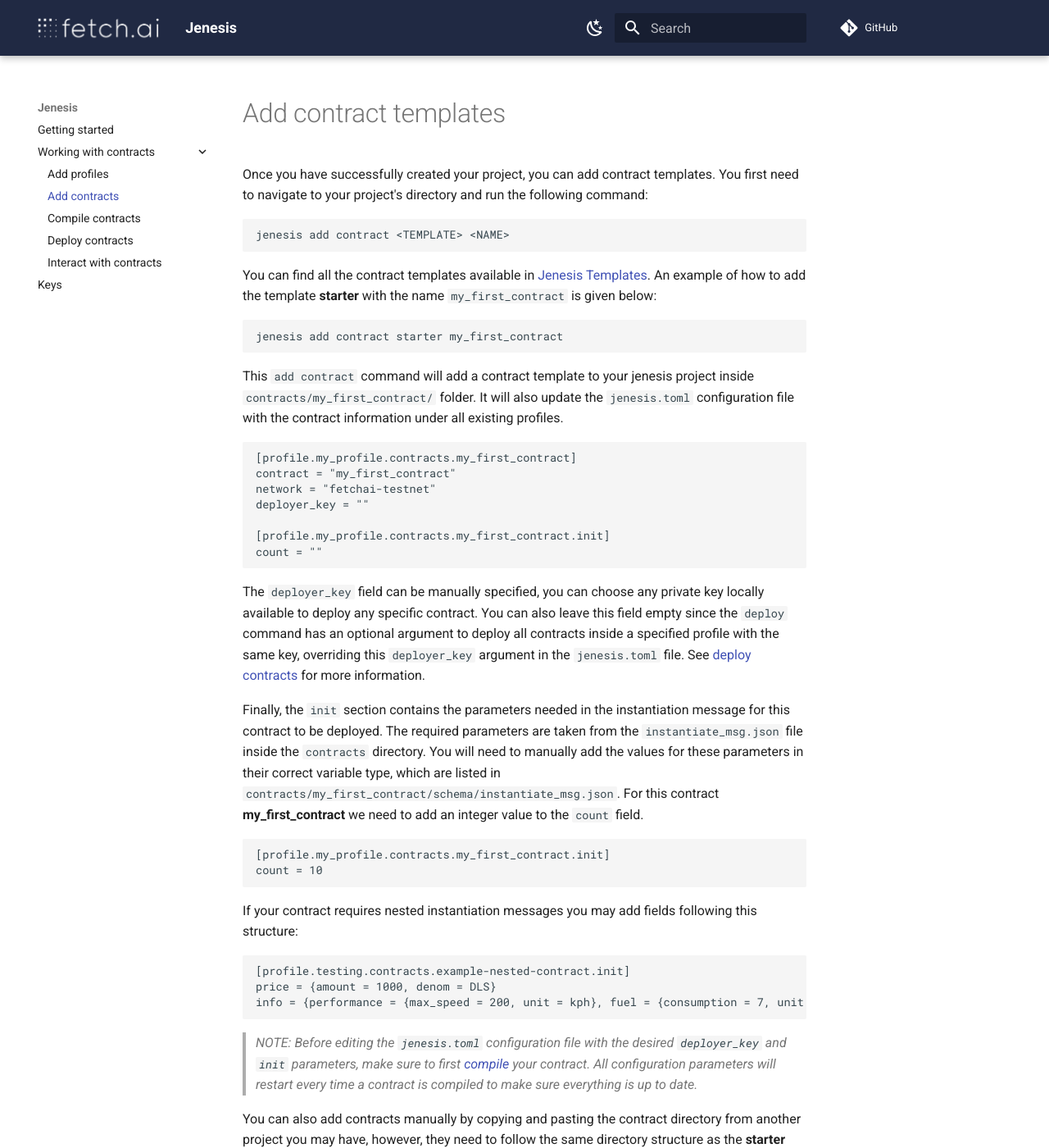
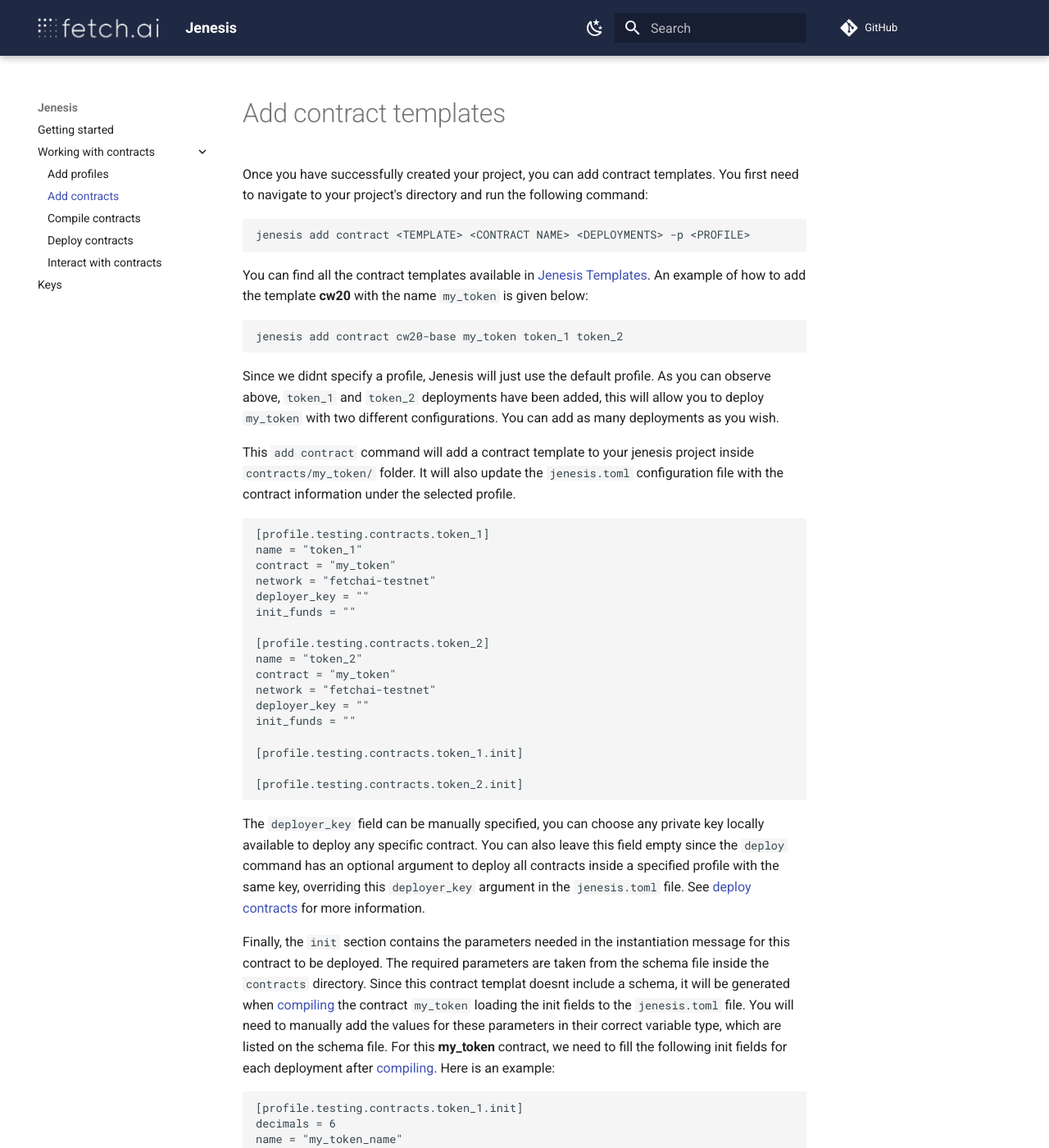
Before and after one commit to fetchai/jenesis, an MkDocs documentation site: the page built from docs/add-contracts.md, in a window 1280 px wide and 1400 px high. Shown: the whole window at 82% size. Built offline with MkDocs 1.6.1 and Material for MkDocs 9.7.7, drawn with Linux system fonts in a browser that asks for light colours; comment, search, counter and statistics services are not loaded; some of the changed text lies outside the part shown.

Commit message:
docs: updates on contract and deployments

````diff
--- a/docs/add-contracts.md
+++ b/docs/add-contracts.md
@@ -2,33 +2,55 @@
 Once you have successfully created your project, you can add contract templates. You first need to navigate to your project's directory and run the following command:
 
 ```
-jenesis add contract <TEMPLATE> <NAME>
+jenesis add contract <TEMPLATE> <CONTRACT NAME> <DEPLOYMENTS> -p <PROFILE>
 ```
 You can find all the contract templates available in [Jenesis Templates](https://github.com/fetchai/jenesis-templates).
-An example of how to add the template **starter** with the name `my_first_contract` is given below:
+An example of how to add the template **cw20** with the name `my_token` is given below:
 
 ```
-jenesis add contract starter my_first_contract
+jenesis add contract cw20-base my_token token_1 token_2
 ```
 
-This ```add contract``` command will add a contract template to your jenesis project inside `contracts/my_first_contract/` folder. It will also update the `jenesis.toml` configuration file with the contract information under all existing profiles.
+Since we didnt specify a profile, Jenesis will just use the default profile. As you can observe above, `token_1` and `token_2` deployments have been added, this will allow you to deploy `my_token` with two different configurations. You can add as many deployments as you wish.
+
+This ```add contract``` command will add a contract template to your jenesis project inside `contracts/my_token/` folder. It will also update the `jenesis.toml` configuration file with the contract information under the selected profile.
 
 ```
-[profile.my_profile.contracts.my_first_contract]
-contract = "my_first_contract"
+[profile.testing.contracts.token_1]
+name = "token_1"
+contract = "my_token"
 network = "fetchai-testnet"
 deployer_key = ""
+init_funds = ""
 
-[profile.my_profile.contracts.my_first_contract.init]
-count = ""
+[profile.testing.contracts.token_2]
+name = "token_2"
+contract = "my_token"
+network = "fetchai-testnet"
+deployer_key = ""
+init_funds = ""
+
+[profile.testing.contracts.token_1.init]
+
+[profile.testing.contracts.token_2.init]
 ```
+
 The `deployer_key` field can be manually specified, you can choose any private key locally available to deploy any specific contract. You can also leave this field empty since the ```deploy``` command has an optional argument to deploy all contracts inside a specified profile with the same key, overriding this `deployer_key` argument in the `jenesis.toml` file. See [deploy contracts](deploy-contracts.md) for more information.
 
-Finally, the `init` section contains the parameters needed in the instantiation message for this contract to be deployed. The required parameters are taken from the `instantiate_msg.json` file inside the `contracts` directory. You will need to manually add the values for these parameters in their correct variable type, which are listed in `contracts/my_first_contract/schema/instantiate_msg.json`. For this contract **my_first_contract** we need to add an integer value to the `count` field.
+Finally, the `init` section contains the parameters needed in the instantiation message for this contract to be deployed. The required parameters are taken from the schema file inside the `contracts` directory. Since this contract templat doesnt include a schema, it will be generated when [compiling](compile-contracts.md) the contract `my_token` loading the init fields to the `jenesis.toml` file. You will need to manually add the values for these parameters in their correct variable type, which are listed on the schema file. For this  **my_token** contract, we need to fill the following init fields for each deployment after [compiling](compile-contracts.md). Here is an example:
 
 ```
-[profile.my_profile.contracts.my_first_contract.init]
-count = 10
+[profile.testing.contracts.token_1.init]
+decimals = 6
+name = "my_token_name"
+symbol = "SYMBOL"
+initial_balances = [{ address = "fetch1d25ap9danl4726uk2nt307y630v87h3h2vq6pl", amount =  "5000"}]
+
+[profile.testing.contracts.token_2.init]
+decimals = 6
+name = "my_token_name_2"
+symbol = "SYMBOL"
+initial_balances = [{ address = "fetch1d25ap9danl4726uk2nt307y630v87h3h2vq6pl", amount =  "2000"}]
 ```
 
 If your contract requires nested instantiation messages you may add fields following this structure:
@@ -40,59 +62,23 @@
 ```
 > *NOTE: Before editing the `jenesis.toml` configuration file with the desired `deployer_key` and `init` parameters, make sure to first [compile](compile-contracts.md) your contract. All configuration parameters will restart every time a contract is compiled to make sure everything is up to date.*
 
-You can also add contracts manually by copying and pasting the contract directory from another project you may have, however, they need to follow the same directory structure as the **starter** template mentioned above.
 
-When you add a contract manually, you need to update the `jenesis.toml` file with the contract information by running:
+# Add contract deployments
+You can also add further deployments for a given contract by specifying the contract name and the deployment name. If we want to add a third token called `token_3` using `my_token` contract, we can run:
 
 ```
-jenesis update
+jenesis add deployment my_token token_3
 ```
-The `update` command will automatically detect which contract is missing in the `jenesis.toml` configuration file by revising the contracts directory.
-
-# Add contract deployments
-You can add multiple deployments for any given contract in your project by running:
-
-```
-jenesis add deployment my_first_contract deployment_name
-```
-This will automatically create another my_first_contract entry called deployment_name without the need of adding a duplicated contract template to your project. This command will update your jenesis.toml file to:
-
-```
-[profile.testing.contracts.my_first_contract]
-name = "my_first_contract"
-contract = "my_first_contract"
-network = "fetchai-testnet"
-deployer_key = "alice"
-init_funds = ""
-
-[profile.testing.contracts.my_first_contract.init]
-count = 1
-
-[profile.testing.contracts.deployment_name]
-name = "deployment_name"
-contract = "my_first_contract"
-network = "fetchai-testnet"
-deployer_key = "alice"
-init_funds = ""
-
-[profile.testing.contracts.deployment_name.init]
-count = 1
-```
+This will automatically create another deployment entry called `token_3`.
 
 # Attach deployed contracts
 
-If you add a contract into the project's contract folder that has already been deployed in the network, you can attach it to your project for future interaction using the ```attach``` command.
+If you add a contract into the project's contract folder that has already been deployed in the network, you can attach the deployment to your project for future interaction using the ```attach``` command.
 
-To add a contract to yout project you can run:
+To add a deployment to yout project you can run:
 
 ```
-jenesis add contract starter my_first_contract
-```
-
-If you add the contract just by copying and pasting it, you will need to run:
-
-```
-jenesis update
+jenesis add contract cw20-base my_token token_1
 ```
 
 Then compile the contract:
@@ -101,10 +87,10 @@
 jenesis compile
 ```
 
-To attach the contract, you will need to specify the contract's name and deployment address. You can optionally specify the profile where you wish to insert the contract into. If this is not specified, the deployment will be attached to the default profile, which is the first profile created in your project, unless the `default` settings are manually changed.
+To attach the contract, you will need to specify the deployment's name and address. You can optionally specify the profile where you wish to insert the contract into. If this is not specified, the deployment will be attached to the default profile, which is the first profile created in your project, unless the `default` settings are manually changed.
 
 ```
-jenesis attach my_first_contract fetch18xs97q6h9zgh4sz730a42pp0dqa9sh4eef7eutfkv69q3v2y3x8s72pkua
+jenesis attach token_1 fetch18xs97q6h9zgh4sz730a42pp0dqa9sh4eef7eutfkv69q3v2y3x8s72pkua
 ```
 
-This will add the relevant deployment information into a `jenesis.lock` file and you will now be able to interact with `my_first_contract` using [contract interactions](use-contracts.md)
+This will add the relevant deployment information into a `jenesis.lock` file and you will now be able to interact with `token_1` using [contract interactions](use-contracts.md)
````
Also changed, not shown: docs/add-profile.md (+0 -1 lines), docs/index.md (+7 -3 lines), docs/use-contracts.md (+24 -24 lines).
